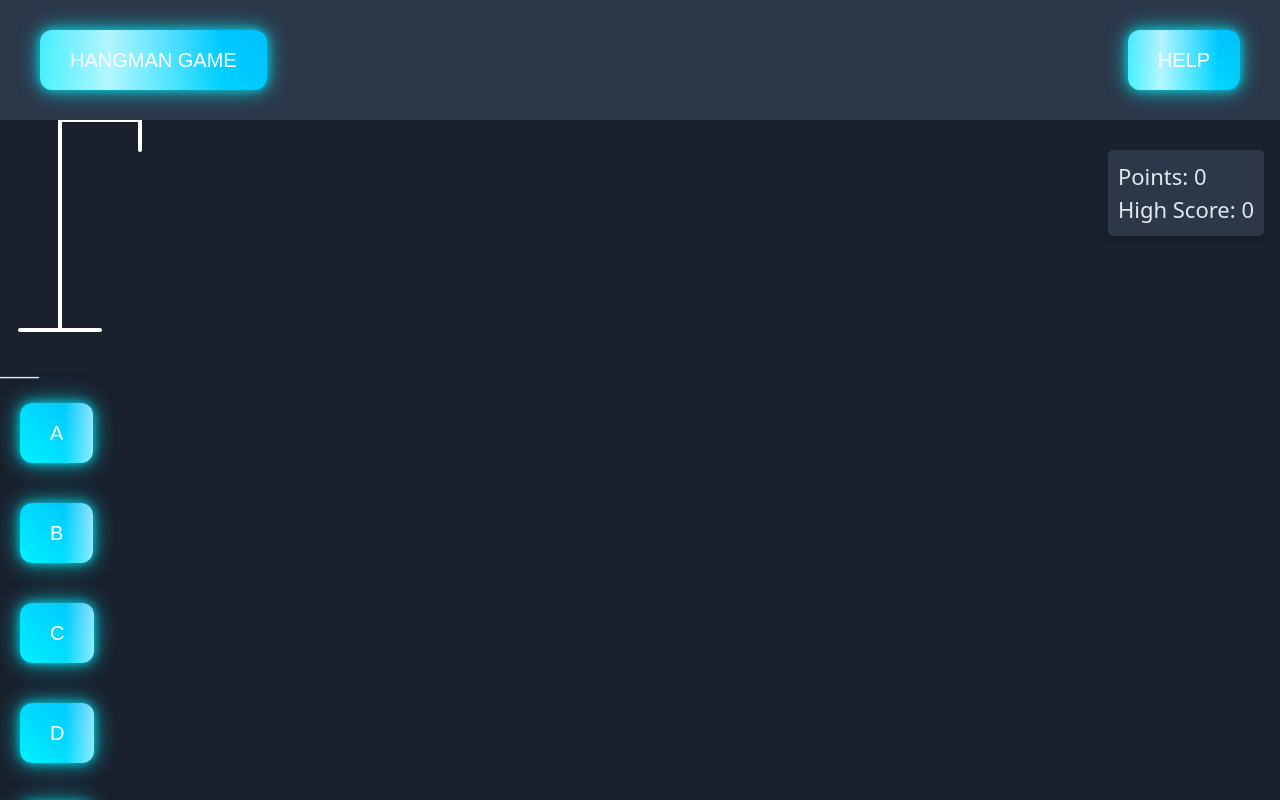
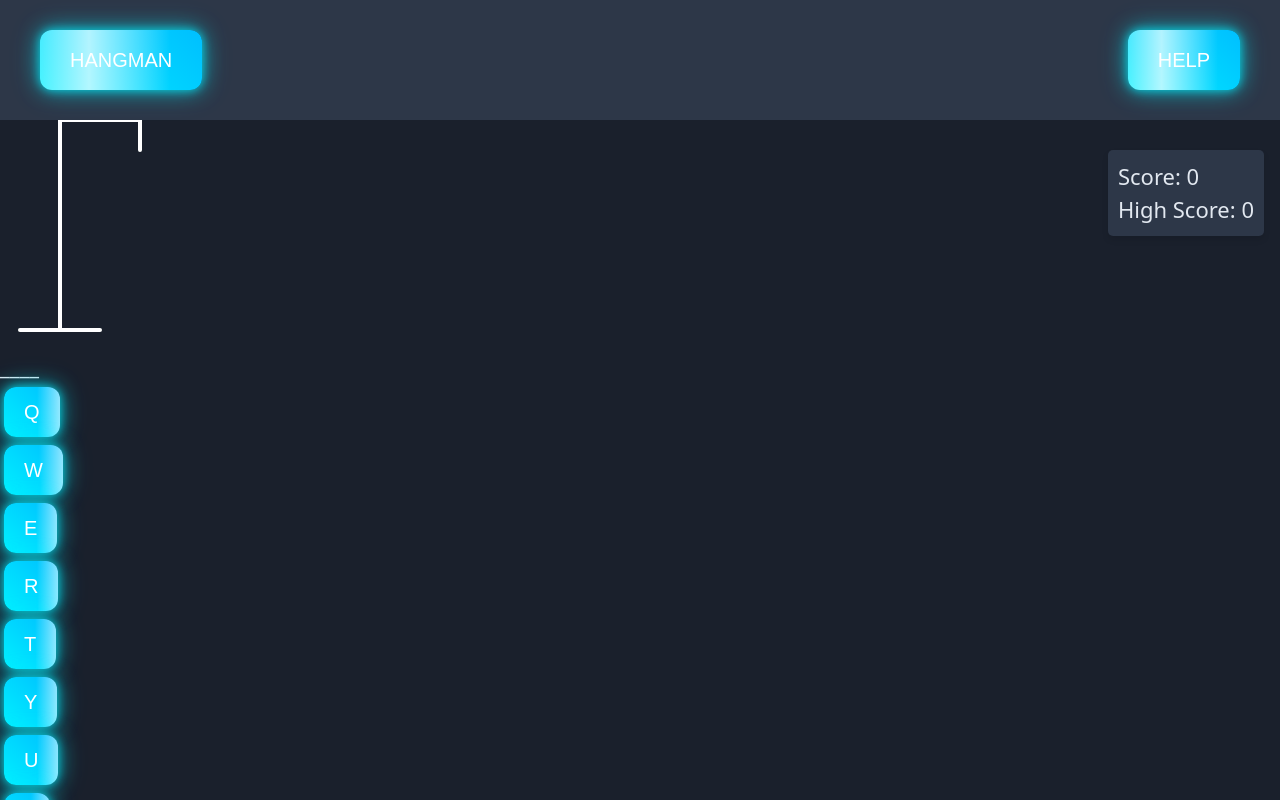
Before and after one commit to arnoldtwl/hangman-game, a React (Vite) app: page / in a window 1280 px wide. Both pictures are taken after a click on the button "PLAY". Shown: the top 800 px of the page. Built offline with nearby package versions, Linux system fonts and the light colour scheme.

Commit message:
feat: Reset points to 0 when game is not started

```diff
--- a/src/components/Game.jsx
+++ b/src/components/Game.jsx
@@ -6,7 +6,8 @@ import Keyboard from './Keyboard';
 import Scoreboard from './Scoreboard';
 import Header from './Header';
 import WordToGuess from './WordToGuess';
-import Button from '../utils/button'; // Correct import
+import Button from '../utils/Button'; // Correct import
+import { Link } from 'react-router-dom'; // Import Link for navigation
 
 const Game = () => {
     const dispatch = useDispatch();
@@ -40,18 +41,32 @@ const Game = () => {
         <div className="hangman-container min-h-screen flex flex-col items-center justify-center p-8 pt-40"> {/* Adjust padding-top */}
             <Header />
             <div className="points-display">
-                <div className="text-2xl font-bold">Points: {points}</div>
+                <div className="text-2xl font-bold">Score: {points}</div>
                 <div className="text-xl">High Score: {highScore}</div>
             </div>
             <HangmanFigure />
             {status === "Not Started" ? (
-                <Button onClick={handlePlay} className="bg-green-500 text-white hover:bg-green-600 mt-4">Play</Button>
+                <div className="text-center mt-8">
+                    <h2 className="text-2xl font-bold mb-4">Welcome to Hangman Game!</h2>
+                    <p className="mb-4">Guess the word letter by letter. Incorrect guesses will add a part to the hangman figure. Six incorrect guesses result in losing the game.</p>
+                    <p className="mb-4">Good luck and have fun!</p>
+                    <Button onClick={handlePlay} className="bg-green-500 text-white hover:bg-green-600 mt-4 play-button">Play</Button>
+                    <p className="mt-4"><Link to="/help" className="text-blue-500 hover:underline">Need more help? Click here</Link></p>
+                </div>
             ) : (
                 <>
                     <WordToGuess />
                     {status === "Playing" ? (
                         <>
                             <Keyboard onGuess={handleGuess} guessedLetters={[...correctGuesses, ...incorrectGuesses]} handleRestart={handleRestart} />
+                            <div className="text-center mt-8">
+                                <p className="mb-4">Use the on-screen keyboard or your physical keyboard to make guesses. You can also use the following shortcuts:</p>
+                                <ul className="list-disc list-inside mb-4">
+                                    <li><strong>F1:</strong> Open Help</li>
+                                    <li><strong>F2:</strong> Reveal a Hint (costs 10 points, max 3 hints per word)</li>
+                                    <li><strong>F5:</strong> Restart Game</li>
+                                </ul>
+                            </div>
                         </>
                     ) : (
                         <Scoreboard status={status === "Not Started" ? "" : status} onRestart={handleRestart} />
--- a/src/components/Header.jsx
+++ b/src/components/Header.jsx
@@ -1,16 +1,17 @@
 import React from 'react';
 import { useNavigate } from 'react-router-dom';
 import { useDispatch } from 'react-redux';
-import { setNotStarted } from '../store/store';
-import Button from '../utils/button'; // Correct import
+import { setNotStarted, resetGame } from '../store/store'; // Import resetGame
+import Button from '../utils/Button'; // Correct import
 
 function Header() {
   const dispatch = useDispatch();
   const navigate = useNavigate();
 
   const handleHomeClick = () => {
+    dispatch(resetGame()); // Reset the game and score
     dispatch(setNotStarted());
-    navigate('/');
+    navigate('/'); // Navigate to the initial load
   };
 
   const handleHelpClick = () => {
@@ -20,10 +21,10 @@ function Header() {
   return (
     <header className="header flex justify-between items-center px-6 py-4">
       <h1 className="text-2xl font-bold">
-        <Button onClick={handleHomeClick} className="text-white">Hangman Game</Button>
+        <Button onClick={handleHomeClick} className="text-white header-button">Hangman</Button>
       </h1>
       <nav>
-        <Button onClick={handleHelpClick} className="bg-yellow-500 text-white hover:bg-yellow-600">Help</Button>
+        <Button onClick={handleHelpClick} className="bg-yellow-500 text-white hover:bg-yellow-600 header-button">Help</Button>
       </nav>
     </header>
   );
--- a/src/components/Keyboard.jsx
+++ b/src/components/Keyboard.jsx
@@ -1,31 +1,41 @@
 import React, { useEffect } from 'react';
 import { useDispatch, useSelector } from 'react-redux';
 import { useNavigate } from 'react-router-dom';
-import { revealHint, resetGame } from '../store/store';
-import Button from '../utils/button'; // Correct import
-import KeyboardButton from '../utils/KeyboardButton';
+import { revealHint, resetGame, restartGame } from '../store/store';
+import Button from '../utils/Button'; // Changed 'button' to 'Button'
 
 function Keyboard({ onGuess, guessedLetters }) {
   const dispatch = useDispatch();
   const navigate = useNavigate();
-  const { hintsUsed, maxHints, points } = useSelector((state) => state.hangman);
-  const alphabet = "ABCDEFGHIJKLMNOPQRSTUVWXYZ";
+  const { hintsUsed, maxHints, points, word, correctGuesses, incorrectGuesses } = useSelector((state) => state.hangman);
+  const rows = [
+    "QWERTYUIOP",
+    "ASDFGHJKL",
+    "ZXCVBNM"
+  ];
 
   useEffect(() => {
     const handleKeyDown = (event) => {
       const letter = event.key.toUpperCase(); // Convert the key pressed to uppercase
       // Check if the key pressed is a letter and hasn't been guessed already
-      if (alphabet.includes(letter) && !guessedLetters.includes(letter)) {
+      if (rows.join('').includes(letter) && !guessedLetters.includes(letter)) {
         onGuess(letter); // Trigger the guess
       }
 
       if (event.key === 'F1') {
+        event.preventDefault(); // Prevent the default browser help page
         // Navigate to Help page on F1 key press
         navigate('/help');
       }
 
       if (event.key === 'F2') {
+        event.preventDefault(); // Prevent any default action
         dispatch(revealHint()); // Reveal a hint on F2 key press
+      }
+
+      if (event.key === 'F5') {
+        event.preventDefault(); // Prevent any default action
+        dispatch(restartGame()); // Restart the game on F5 key press
       }
     };
 
@@ -35,7 +45,7 @@ function Keyboard({ onGuess, guessedLetters }) {
     return () => {
       window.removeEventListener('keydown', handleKeyDown);
     };
-  }, [alphabet, guessedLetters, onGuess, dispatch, navigate]);
+  }, [rows, guessedLetters, onGuess, dispatch, navigate]);
 
   const handleRevealHint = () => {
     dispatch(revealHint());
@@ -49,28 +59,41 @@ function Keyboard({ onGuess, guessedLetters }) {
     navigate('/help');
   };
 
+  const getButtonClass = (letter) => {
+    if (correctGuesses.includes(letter)) {
+      return 'correct-guess text-white';
+    } else if (incorrectGuesses.includes(letter)) {
+      return 'incorrect-guess text-white';
+    } else {
+      return 'keyboard-button text-white';
+    }
+  };
+
   return (
     <div>
-      <div className="grid grid-cols-3 sm:grid-cols-6 gap-4 mt-6">
-        {alphabet.split('').map((letter, index) => (
+      {rows.map((row, rowIndex) => (
+        <div key={rowIndex} className="flex justify-center space-x-2 mt-2">
+          {row.split('').map((letter, index) => (
             <Button
               key={index}
-            className={`bg-blue-500 text-white font-bold ${guessedLetters.includes(letter) ? 'bg-gray-400 cursor-not-allowed' : ''}`}
+              className={`${getButtonClass(letter)} font-bold ${guessedLetters.includes(letter) ? 'cursor-not-allowed' : ''}`}
               disabled={guessedLetters.includes(letter)}
               onClick={() => onGuess(letter)}
+              aria-label={`Guess letter ${letter}`}
             >
               {letter}
             </Button>
           ))}
         </div>
+      ))}
       <div className="flex justify-center space-x-4 mt-4"> {/* Updated button group */}
-        <Button onClick={handleHelpClick} className="bg-yellow-500 text-white hover:bg-yellow-600">Help</Button>
-        <Button onClick={handleRevealHint} className="bg-orange-500 text-white hover:bg-orange-600" disabled={points < 10 || hintsUsed >= maxHints}>
-          Hint ({maxHints - hintsUsed} left)
-        </Button>
-        <Button onClick={handleReset} className="bg-red-500 text-white hover:bg-red-600">
+        <Button onClick={handleHelpClick} className="help-button text-white hover:bg-purple-600" aria-label="Help">Help</Button> {/* Changed to purple */}
+        <Button onClick={handleRevealHint} className="hint-button text-white hover:bg-green-600" disabled={points < 10 || hintsUsed >= maxHints} aria-label={`Hint (${maxHints - hintsUsed})`}>
+          Hint ({maxHints - hintsUsed})
+        </Button> {/* Changed to green */}
+        <Button onClick={handleReset} className="reset-button text-white hover:bg-red-600" aria-label="Reset">
           Reset
-        </Button>
+        </Button> {/* Kept as red */}
       </div>
     </div>
   )
--- a/src/store/store.js
+++ b/src/store/store.js
@@ -78,6 +78,7 @@ const hangmanSlice = createSlice({
         },
         setNotStarted: (state) => {
             state.status = "Not Started";
+            state.points = 0; // Reset points to 0
         },
         toggleHelp: (state) => {
             state.showHelp = !state.showHelp;
--- a/src/utils/Button.jsx
+++ b/src/utils/Button.jsx
@@ -1,13 +1,14 @@
 import React from "react";
 import styled from "styled-components";
 
-const KeyboardButton = ({ onClick, children, className, disabled }) => {
+const KeyboardButton = ({ onClick, children, className, disabled, ...props }) => {
   return (
     <StyledWrapper>
       <button
         onClick={onClick}
         className={`game-ui-button ${className}`}
         disabled={disabled}
+        {...props}
       >
         {children}
       </button>
@@ -33,6 +34,15 @@ const StyledWrapper = styled.div`
     display: inline-block;
     margin: 20px;
     outline: none;
+  }
+
+  .game-ui-button:focus {
+    outline: 2px solid #007BFF; /* Ensure focus styles are visible */
+  }
+
+  .header-button:focus,
+  .play-button:focus {
+    outline: none; /* Remove focus styles for header and play buttons */
   }
 
   .game-ui-button::before {
@@ -66,22 +76,10 @@ const StyledWrapper = styled.div`
 
   .game-ui-button:hover {
     box-shadow: 0 0 15px rgba(0, 240, 255, 0.9), 0 0 25px rgba(0, 240, 255, 0.7), 0 0 35px rgba(0, 240, 255, 0.5);
-    animation: pulse 1.5s infinite;
+    animation: none; /* Stop animation on hover */
   }
 
-  @keyframes pulse {
-    0% {
-      box-shadow: 0 0 15px rgba(0, 240, 255, 0.9), 0 0 25px rgba(0, 240, 255, 0.7), 0 0 35px rgba(0, 240, 255, 0.5);
-    }
-    50% {
-      box-shadow: 0 0 20px rgba(0, 240, 255, 1), 0 0 30px rgba(0, 240, 255, 0.8), 0 0 40px rgba(0, 240, 255, 0.6);
-    }
-    100% {
-      box-shadow: 0 0 15px rgba(0, 240, 255, 0.9), 0 0 25px rgba(0, 240, 255, 0.7), 0 0 35px rgba(0, 240, 255, 0.5);
-    }
-  }
-
-  .game-ui-button::after {
+  .game-ui-button:active::after {
     content: "";
     position: absolute;
     top: 50%;
@@ -102,18 +100,42 @@ const StyledWrapper = styled.div`
   }
 
   .keyboard-button {
-    background: #2d3748; /* Dark button background */
-    color: #e2e8f0; /* Light button text */
-    box-shadow: none; /* Remove box shadow */
+    background: linear-gradient(45deg, #00f0ff, #00bfff); /* Same background as other buttons */
+    color: #ffffff; /* Light button text */
+    box-shadow: 0 0 10px rgba(0, 240, 255, 0.7), 0 0 20px rgba(0, 240, 255, 0.5), 0 0 30px rgba(0, 240, 255, 0.3); /* Same box shadow */
     padding: 10px 20px; /* Adjust padding for keyboard buttons */
     margin: 4px; /* Adjust margin for keyboard buttons */
+    transition: all 0.3s ease, box-shadow 0.3s ease; /* Same transition */
   }
 
-  .keyboard-button::before,
-  .keyboard-button:hover::before,
-  .keyboard-button:hover,
-  .keyboard-button:active::after {
-    display: none; /* Remove animations and pseudo-elements */
+  .keyboard-button:hover {
+    box-shadow: 0 0 15px rgba(0, 240, 255, 0.9), 0 0 25px rgba(0, 240, 255, 0.7), 0 0 35px rgba(0, 240, 255, 0.5);
+  }
+
+  .correct-guess,
+  .incorrect-guess {
+    box-shadow: none; /* Remove box shadow for clicked buttons */
+    animation: none; /* Remove animation for clicked buttons */
+  }
+
+  .help-button {
+    background: #6b46c1; /* Purple background */
+  }
+
+  .hint-button {
+    background: #38a169; /* Green background */
+  }
+
+  .reset-button {
+    background: #e53e3e; /* Red background */
+  }
+
+  .correct-guess {
+    background: #38a169; /* Green background for correct guesses */
+  }
+
+  .incorrect-guess {
+    background: #e53e3e; /* Red background for incorrect guesses */
   }
 `;
 
--- a/src/utils/KeyboardButton.jsx
+++ /dev/null
@@ -1,82 +0,0 @@
-import React from "react";
-import styled from "styled-components";
-
-const Button = () => {
-  return (
-    <StyledWrapper>
-      <div className="hangman-container">
-        <div className="keyboard">
-          <button className="key">A</button>
-          <button className="key">B</button>
-          <button className="key">C</button>
-          <button className="key">D</button>
-          <button className="key">E</button>
-          <button className="key">F</button>
-          <button className="key">G</button>
-          <button className="key">H</button>
-          <button className="key">I</button>
-          <button className="key">J</button>
-          <button className="key">K</button>
-          <button className="key">L</button>
-          <button className="key">M</button>
-          <button className="key">N</button>
-          <button className="key">O</button>
-          <button className="key">P</button>
-          <button className="key">Q</button>
-          <button className="key">R</button>
-          <button className="key">S</button>
-          <button className="key">T</button>
-          <button className="key">U</button>
-          <button className="key">V</button>
-          <button className="key">W</button>
-          <button className="key">X</button>
-          <button className="key">Y</button>
-          <button className="key">Z</button>
-        </div>
-      </div>
-    </StyledWrapper>
-  );
-};
-
-const StyledWrapper = styled.div`
-  .hangman-container {
-  display: flex;
-  justify-content: center;
-  align-items: center;
-  padding: 50px 0; /* Adding padding to center content vertically */
-  background-color: #f0f0f0;
-  margin: 0;
-  font-family: Arial, sans-serif;
-  min-height: 600px; /* Minimum height to provide space */
-}
-
-.keyboard {
-  display: grid;
-  grid-template-columns: repeat(6, 40px); /* 6 columns per row */
-  gap: 10px; /* Space between buttons */
-}
-
-.key {
-  width: 40px;
-  height: 40px;
-  background-color: #3498db;
-  color: white;
-  border: none;
-  border-radius: 5px;
-  cursor: pointer;
-  font-size: 16px;
-  transition: background-color 0.3s ease;
-}
-
-.key:hover {
-  background-color: #2980b9;
-}
-
-.key:active {
-  background-color: #1c5e86;
-  transform: scale(0.95);
-}
-
-`;
-
-export default Button;
```
Also changed, not shown: src/components/HangmanFigure.jsx (+23 -9 lines), src/components/Scoreboard.jsx (+18 -2 lines), src/components/button.jsx (deleted, +0 -128 lines), 1 other file (tests, documents, lock files or other folders). Lines whose indentation alone changed are shown as unchanged.
